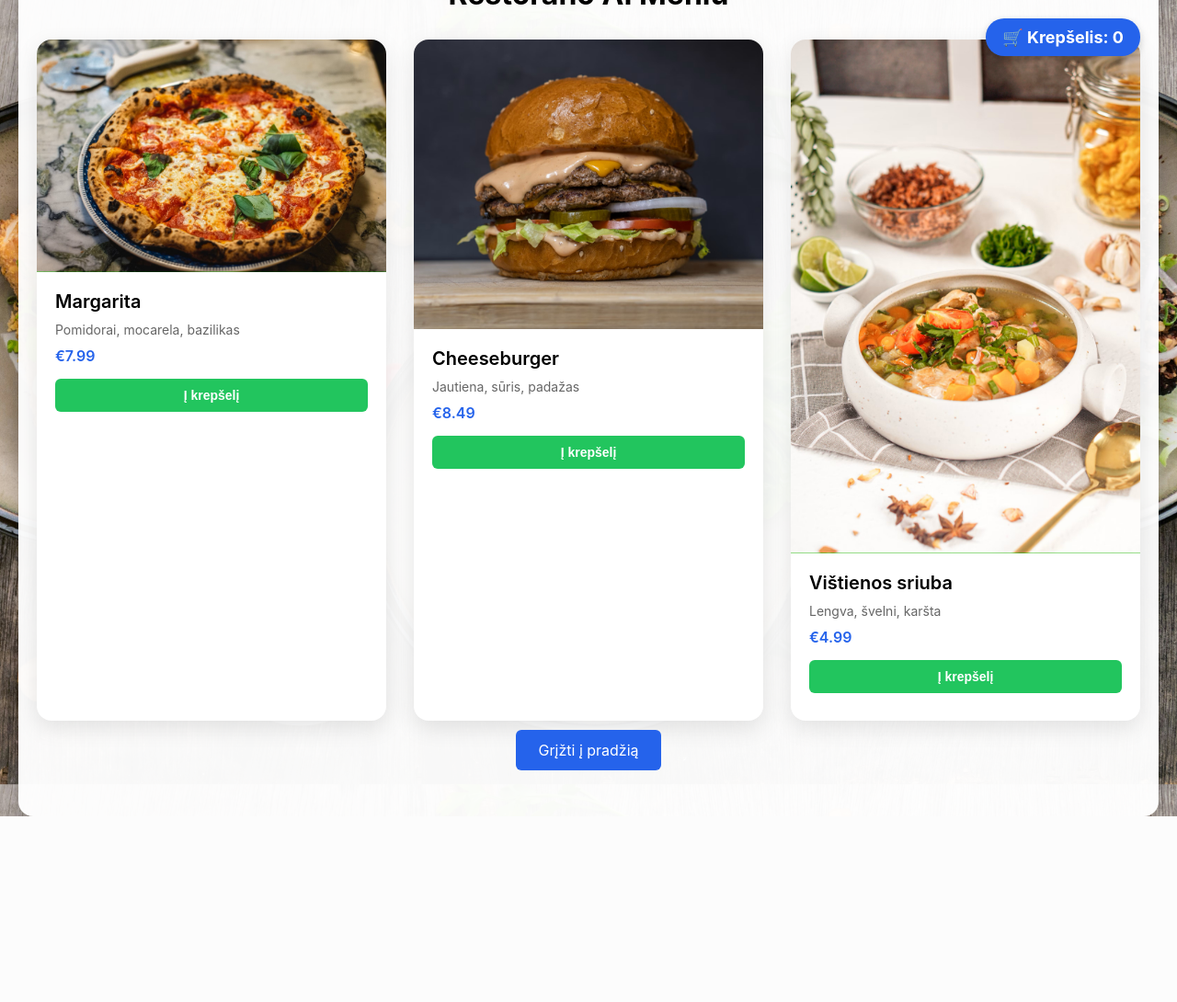
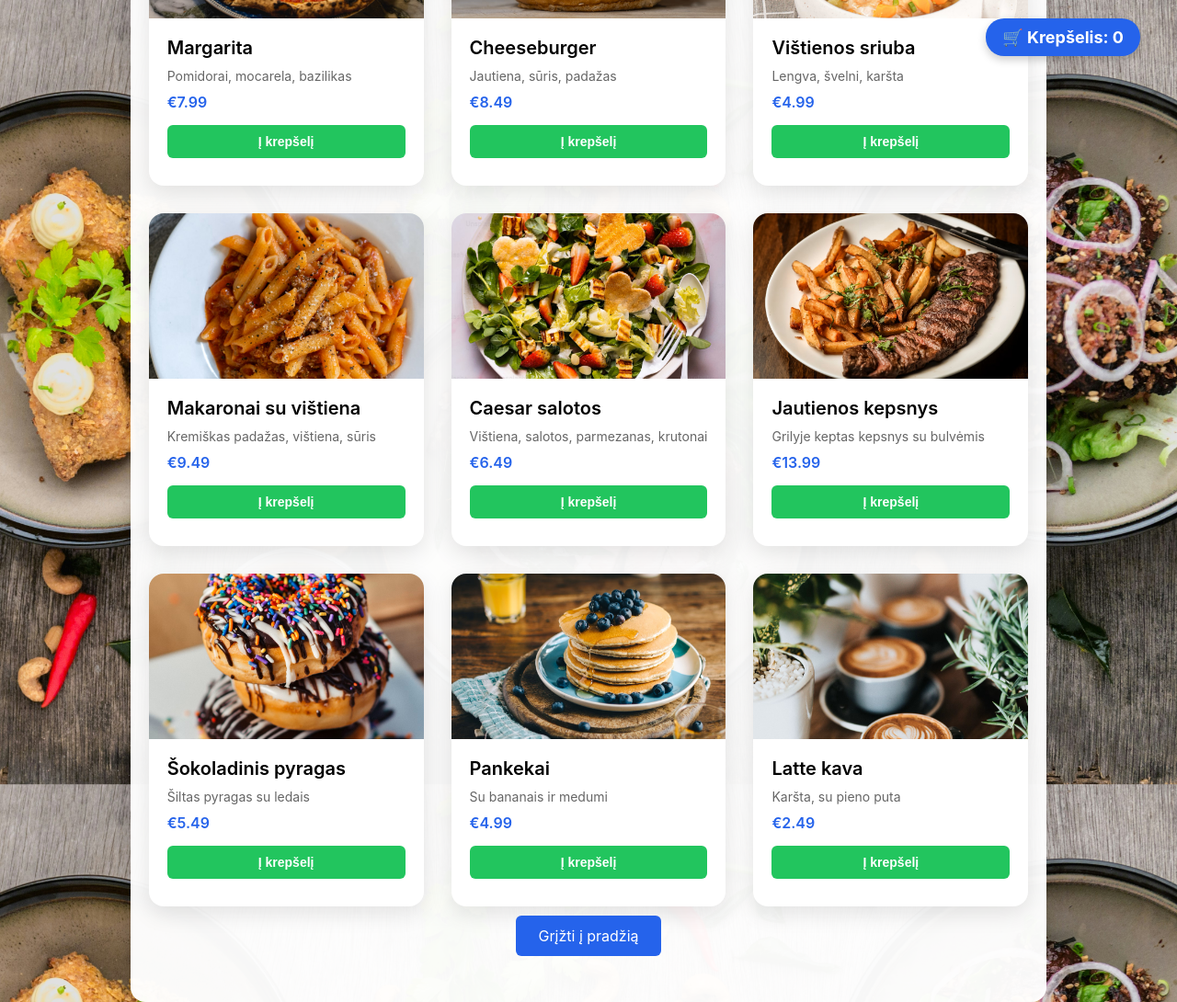
Before and after one commit to EinarasB/restorano_web_clean_final_rebuild, a FastAPI app: page /menu in a window 1280 px wide. Shown: the whole page at 92% size. Before the commit the page ends 888 px from the top, so only its background shows below. Run offline with FastAPI, Linux system fonts and the light colour scheme.

Commit message:
huh
huuu

```diff
--- a/app/static/css/style.css
+++ b/app/static/css/style.css
@@ -183,18 +183,20 @@ button {
     padding: 40px 20px;
     border-radius: 16px;
     box-shadow: 0 8px 24px rgba(0, 0, 0, 0.2);
-    max-width: 1200px; /* padidinta iš 600px */
+    max-width: 1300px;
     margin: 40px auto;
     text-align: center;
 }
 
 
+
 .menu-grid {
     display: grid;
-    grid-template-columns: repeat(auto-fit, minmax(280px, 1fr)); /* automatinės kolonos */
+    grid-template-columns: repeat(3, 1fr); /* Tiksliai 3 kortelės eilutėje */
     gap: 30px;
     margin-top: 30px;
 }
+
 
 
 .menu-card {
@@ -213,9 +215,10 @@ button {
 
     .menu-card img {
         width: 100%;
-        height: auto;
+        height: 180px; /* sumažinta */
         object-fit: cover;
     }
+
 
 .menu-info {
     padding: 20px;
--- a/app/templates/menu.html
+++ b/app/templates/menu.html
@@ -40,6 +40,62 @@
                     <button class="add-to-cart" data-name="Vištienos sriuba" data-price="4.99">Į krepšelį</button>
                 </div>
             </div>
+            <!-- Pridėti papildomi patiekalai -->
+            <div class="menu-card">
+                <img src="/static/images/pasta.jpg" alt="Makaronai">
+                <div class="menu-info">
+                    <h3>Makaronai su vištiena</h3>
+                    <p>Kremiškas padažas, vištiena, sūris</p>
+                    <span class="price">€9.49</span>
+                    <button class="add-to-cart" data-name="Makaronai su vištiena" data-price="9.49">Į krepšelį</button>
+                </div>
+            </div>
+            <div class="menu-card">
+                <img src="/static/images/salotos.jpg" alt="Salotos">
+                <div class="menu-info">
+                    <h3>Caesar salotos</h3>
+                    <p>Vištiena, salotos, parmezanas, krutonai</p>
+                    <span class="price">€6.49</span>
+                    <button class="add-to-cart" data-name="Caesar salotos" data-price="6.49">Į krepšelį</button>
+                </div>
+            </div>
+            <div class="menu-card">
+                <img src="/static/images/kepsnys.jpg" alt="Kepsnys">
+                <div class="menu-info">
+                    <h3>Jautienos kepsnys</h3>
+                    <p>Grilyje keptas kepsnys su bulvėmis</p>
+                    <span class="price">€13.99</span>
+                    <button class="add-to-cart" data-name="Jautienos kepsnys" data-price="13.99">Į krepšelį</button>
+                </div>
+            </div>
+            <div class="menu-card">
+                <img src="/static/images/desertas.jpg" alt="Desertas">
+                <div class="menu-info">
+                    <h3>Šokoladinis pyragas</h3>
+                    <p>Šiltas pyragas su ledais</p>
+                    <span class="price">€5.49</span>
+                    <button class="add-to-cart" data-name="Šokoladinis pyragas" data-price="5.49">Į krepšelį</button>
+                </div>
+            </div>
+            <div class="menu-card">
+                <img src="/static/images/pankekai.jpg" alt="Blynai">
+                <div class="menu-info">
+                    <h3>Pankekai</h3>
+                    <p>Su bananais ir medumi</p>
+                    <span class="price">€4.99</span>
+                    <button class="add-to-cart" data-name="Pankekai" data-price="4.99">Į krepšelį</button>
+                </div>
+            </div>
+            <div class="menu-card">
+                <img src="/static/images/kava.jpg" alt="Kava">
+                <div class="menu-info">
+                    <h3>Latte kava</h3>
+                    <p>Karšta, su pieno puta</p>
+                    <span class="price">€2.49</span>
+                    <button class="add-to-cart" data-name="Latte kava" data-price="2.49">Į krepšelį</button>
+                </div>
+            </div>
+
         </div>
 
         <div class="button-group">
```
Also changed, not shown: app/static/images/desertas.jpg (added), app/static/images/kava.jpg (added), app/static/images/kepsnys.jpg (added), app/static/images/pankekai.jpg (added), app/static/images/pasta.jpg (added), app/static/images/salotos.jpg (added).
